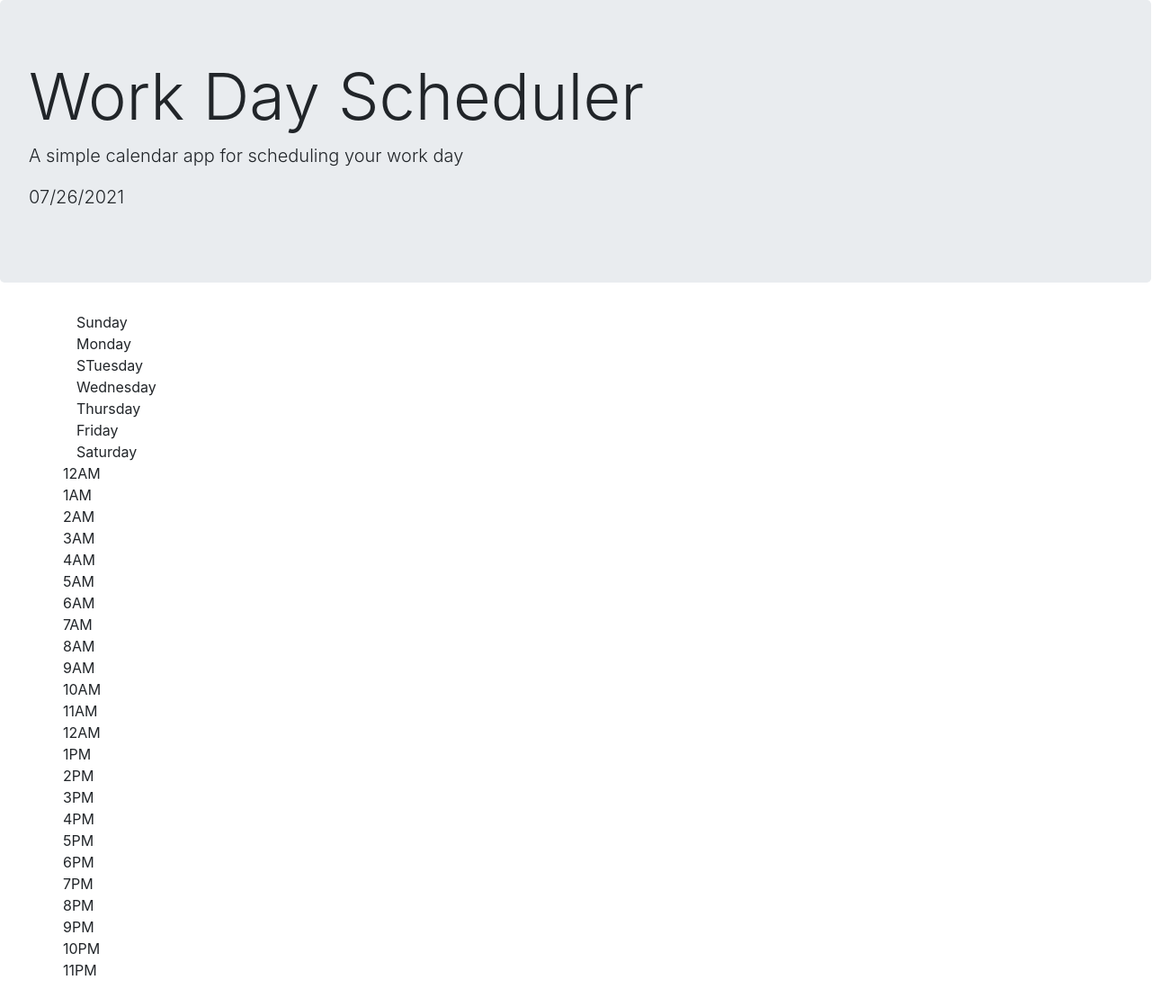
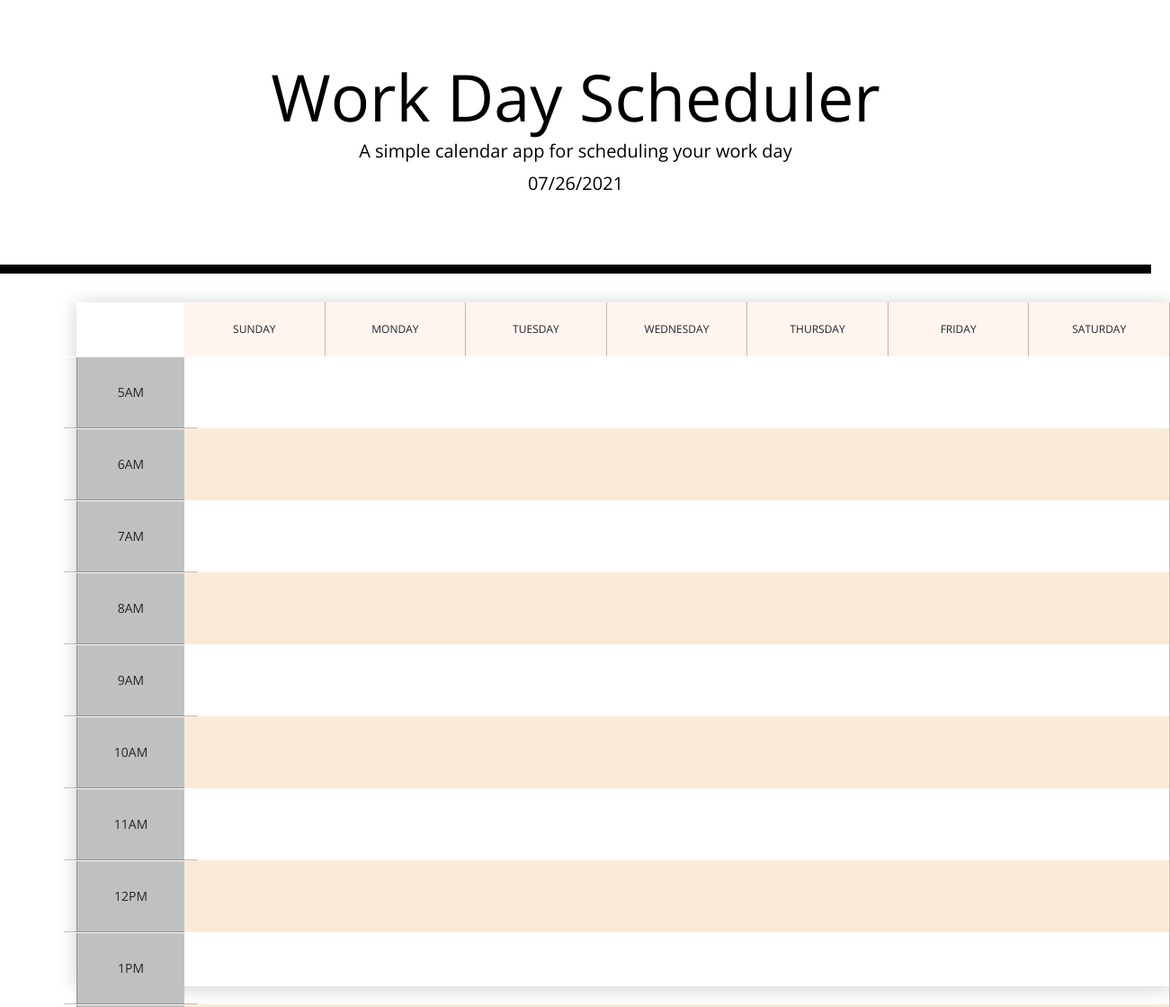
Before and after one commit to Nmounce/day-planner, a plain HTML site: page index.html in a window 1280 px wide. Shown: the top 1119 px of the page at 90% size, 1301 px wide, since content can reach past the window. Before the commit the page ends 1090 px from the top, so only its background shows below. Drawn offline with nearby package versions, Linux system fonts and the light colour scheme.

Commit message:
added styling and schedule grid

```diff
--- a/index.html
+++ b/index.html
@@ -35,37 +35,37 @@
             <div id="days">
                 <div id="col col-1">Sunday</div>
                 <div id="col col-2">Monday</div>
-                <div id="col col-3">STuesday</div>
+                <div id="col col-3">Tuesday</div>
                 <div id="col col-4">Wednesday</div>
                 <div id="col col-5">Thursday</div>
                 <div id="col col-6">Friday</div>
                 <div id="col col-7">Saturday</div>
             </div>
             <div id="times">
-                <div class="row row-1">12AM</div>
-                <div class="row row-2">1AM</div>
-                <div class="row row-3">2AM</div>
-                <div class="row row-4">3AM</div>
-                <div class="row row-5">4AM</div>
-                <div class="row row-6">5AM</div>
-                <div class="row row-7">6AM</div>
-                <div class="row row-8">7AM</div>
-                <div class="row row-9">8AM</div>
-                <div class="row row-10">9AM</div>
-                <div class="row row-11">10AM</div>
-                <div class="row row-12">11AM</div>
-                <div class="row row-13">12AM</div>
-                <div class="row row-14">1PM</div>
-                <div class="row row-15">2PM</div>
-                <div class="row row-16">3PM</div>
-                <div class="row row-17">4PM</div>
-                <div class="row row-18">5PM</div>
-                <div class="row row-19">6PM</div>
-                <div class="row row-20">7PM</div>
-                <div class="row row-21">8PM</div>
-                <div class="row row-22">9PM</div>
-                <div class="row row-23">10PM</div>
-                <div class="row row-24">11PM</div>
+                <div class="row row-1">5AM</div>
+                <div class="row row-2">6AM</div>
+                <div class="row row-3">7AM</div>
+                <div class="row row-4">8AM</div>
+                <div class="row row-5">9AM</div>
+                <div class="row row-6">10AM</div>
+                <div class="row row-7">11AM</div>
+                <div class="row row-8">12PM</div>
+                <div class="row row-9">1PM</div>
+                <div class="row row-10">2PM</div>
+                <div class="row row-11">3PM</div>
+                <div class="row row-12">4PM</div>
+                <div class="row row-13">5PM</div>
+                <div class="row row-14">6PM</div>
+                <div class="row row-15">7PM</div>
+                <div class="row row-16">8PM</div>
+                <div class="row row-17">9PM</div>
+                <div class="row row-18">10PM</div>
+                <div class="row row-19">11PM</div>
+                <div class="row row-20">12PM</div>
+                <div class="row row-21">1AM</div>
+                <div class="row row-22">2AM</div>
+                <div class="row row-23">3AM</div>
+                <div class="row row-24">4AM</div>
             </div>
             <div id="content">
                 <div id="1"></div>
@@ -237,6 +237,28 @@
                 <div id="167"></div>
                 <div id="168"></div>
             </div>
+            <div id="ppf">
+                <div id="past"></div>
+                <div id="present"></div>
+                <div id="future"></div>
+            </div>
+            <div id="modal-container">
+                <div id="modal">
+                    <span id='modal-container--close'>&times;</span>
+                    <h3>Enter an Event</h3>
+                    <form id='modal-conatainer--form'>
+                        <label for="start-select">Start Time</label>
+                        <select id='start-select'></select>
+                            <option value="5AM">5 AM</option>
+                        <label for="end-select">End Time</label>
+                        <select id='end-select'></select>
+                            <option value="5AM">5 AM</option>
+                        <label for="input">Event Description</label>
+                        <input id="input"></input>
+                        <button type="submit">Submit</button>
+                    </form>
+                </div>
+            </div>
         </div>
     </div>
 
--- a/style.css
+++ b/style.css
@@ -0,0 +1,169 @@
+* {
+    margin: 0;
+    padding: 0;
+    box-sizing: border-box;
+}
+body {
+    font-family: 'Open Sans', sans-serif;
+    font-size: 16px;
+    line-height: 1;
+  }
+
+  textarea {
+    background: transparent;
+    border: none;
+    resize: none;
+    color: #000000;
+    border-left: 1px solid black;
+    padding: 10px;
+  }
+
+  .jumbotron {
+    text-align: center;
+    background-color: transparent;
+    color: black;
+    border-radius: 0;
+    border-bottom: 10px solid black;
+  }
+
+  .description {
+    white-space: pre-wrap;
+  }
+
+  .row {
+    white-space: pre-wrap;
+    height: 80px;
+    border-top: 1px solid white;
+  }
+
+
+  .past {
+    background-color: #d3d3d3;
+    color: white;
+  }
+
+  .present {
+    background-color: #ff6961;
+    color: white;
+  }
+
+  .future {
+    background-color: #77dd77;
+    color: white;
+  }
+
+  .saveBtn {
+    border-left: 1px solid black;
+    border-top-right-radius: 15px;
+    border-bottom-right-radius: 15px;
+    background-color: #06aed5;
+    color: white;
+  }
+
+  .saveBtn i:hover {
+    font-size: 20px;
+    transition: all 0.3s ease-in-out;
+  }
+
+#calendar {
+    display: grid;
+    grid-template-areas:
+    "empty     days"
+    "time contents";
+    grid-template-columns: 120px;
+    grid-template-rows: 60px;
+    width: 95vw;
+    height: 95vh;
+    margin: 0 auto;
+    box-shadow: 0 2px 20px rgba(0, 0, 0, 0.2);
+}
+
+#empty {
+    display: grid;
+    grid-area: empty;
+    border: 1px 0 1px 1px solid rgba(0, 0, 0, 0.25);
+}
+
+#days {
+    grid-area: days;
+    display: grid;
+    grid-template-columns: repeat(7, 1fr);
+    text-transform: uppercase;
+    font-size: 12px;
+    background-color: seashell;
+    border: 1px 0 1px 1px solid rgba(0, 0, 0, 0.25)
+}
+
+#days > div {
+    display: grid;
+    align-items: center;
+    justify-content: center;
+    border-right: 1px solid rgba(0, 0, 0, 0.25)
+}
+
+#times {
+    grid-area: time;
+    display: grid;
+    grid-template-rows: repeat(24, 1fr);
+    font-size: 14px;
+    background-color: silver;
+    border-left: 1px solid rgba(0, 0, 0, 0.25);
+}
+
+#times > div {
+    display: grid;
+    align-items: center;
+    justify-content: center;
+    border-bottom: 1px solid rgba(0, 0, 0, 0.25);
+}
+
+#content {
+    grid-area: contents;
+    display: grid;
+    grid-template-rows: repeat(24, 1fr);
+    grid-template-columns: repeat(7, 1fr);
+    border-right:  1px solid rgba(0, 0, 0, 0.25);
+    grid-auto-flow: column;
+}
+
+#content > div {
+    border: 0 0 1px 1px solid rgba(0, 0, 0, 0.25);
+}
+
+#content > div:nth-child(even) {
+    background-color: antiquewhite;
+}
+
+#modal-container {
+    display: none;
+    position: fixed;
+    z-index: 1;
+    left: 0;
+    top: 0;
+    width: 100%;
+    height: 100%;
+    overflow: auto;
+    background-color: rgba(0, 0, 0, 0.4);
+}
+
+#modal {
+    background-color: azure;
+    margin: 15% auto;
+    padding: 20px;
+    border: 1px solid #888;
+    width: 80%;
+}
+
+#modal-container--close {
+    color: #aaa;
+    float: right;
+    font-size: 28px;
+    font-weight: bold;
+}
+
+#modal-conatiner--close:hover,
+#modal-conatiner--close:focus {
+    color: black;
+    text-decoration: none;
+    cursor: pointer;
+}
```
Also changed, not shown: script.js (+5 -0 lines).
